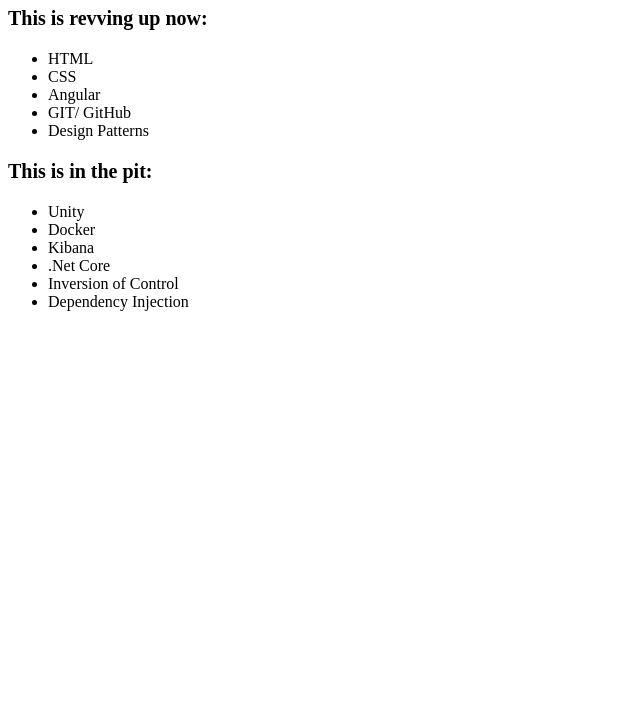
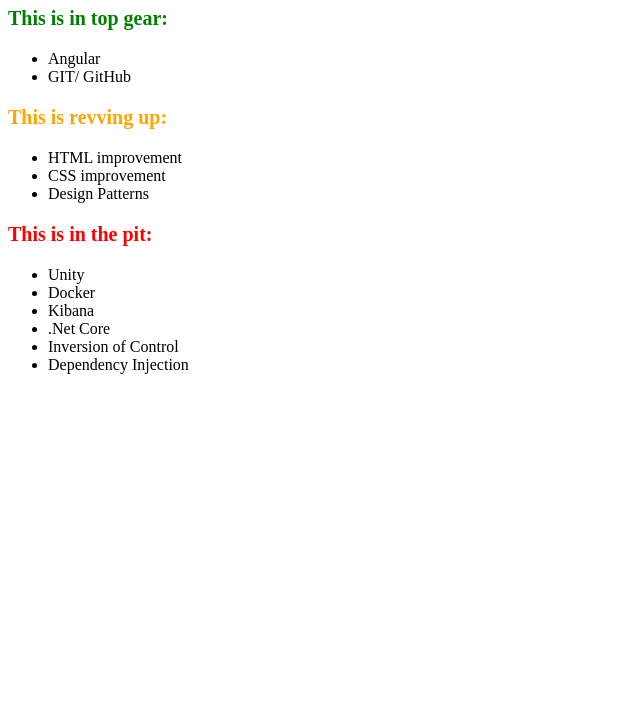
Before and after one commit to ProjectNewGear/NewGearSite, a plain HTML site: page index.html in a window 1280 px wide. Shown: the part 73-800 px from the top of the page, without its empty margins (0-640 px from the left). Drawn offline with Linux system fonts and the light colour scheme.

Commit message:
Reorganizing content

```diff
--- a/index.html
+++ b/index.html
@@ -5,7 +5,16 @@
 
 	<style type="text/css">
 		h1{
-			color:red;
+			color:blue;
+		}
+		.green{
+			color:green;
+		}
+		.orange{
+			color:orange;
+		}
+		.red{
+			color: red;
 		}
 		.header{
 			font-size:20px;
@@ -15,15 +24,18 @@
 </head>
 <body>
 	<h1>Welcome to Project New Gear!</h1>
-	<p class="header">This is revving up now:</p>
+	<p class="header green">This is in top gear:</p>
 	<ul>
-		<li>HTML</li>
-		<li>CSS</li>
 		<li>Angular</li>
 		<li>GIT/ GitHub</li>
+	</ul>
+	<p class="header orange">This is revving up:</p>
+	<ul>
+		<li>HTML improvement</li>
+		<li>CSS improvement</li>
 		<li>Design Patterns</li>
 	</ul>
-	<p class="header">This is in the pit:</p>
+	<p class="header red">This is in the pit:</p>
 	<ul>
 		<li>Unity</li>
 		<li>Docker</li>
```
